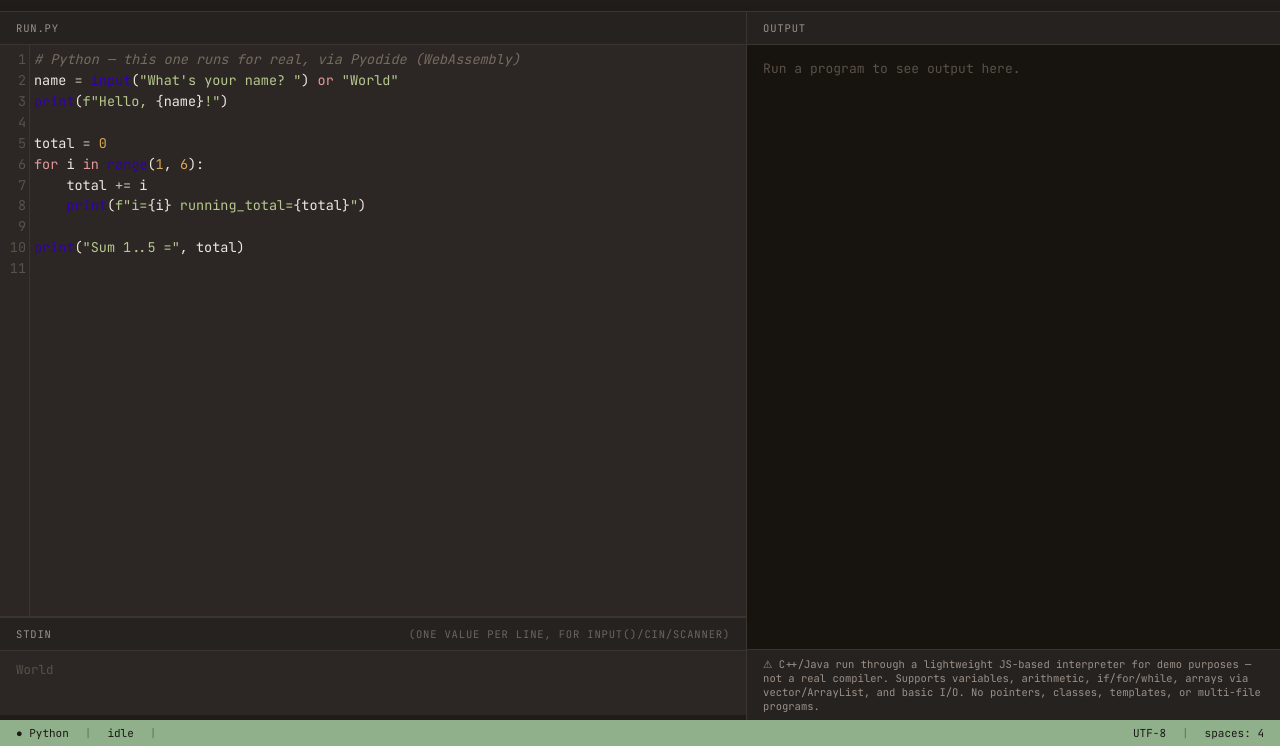
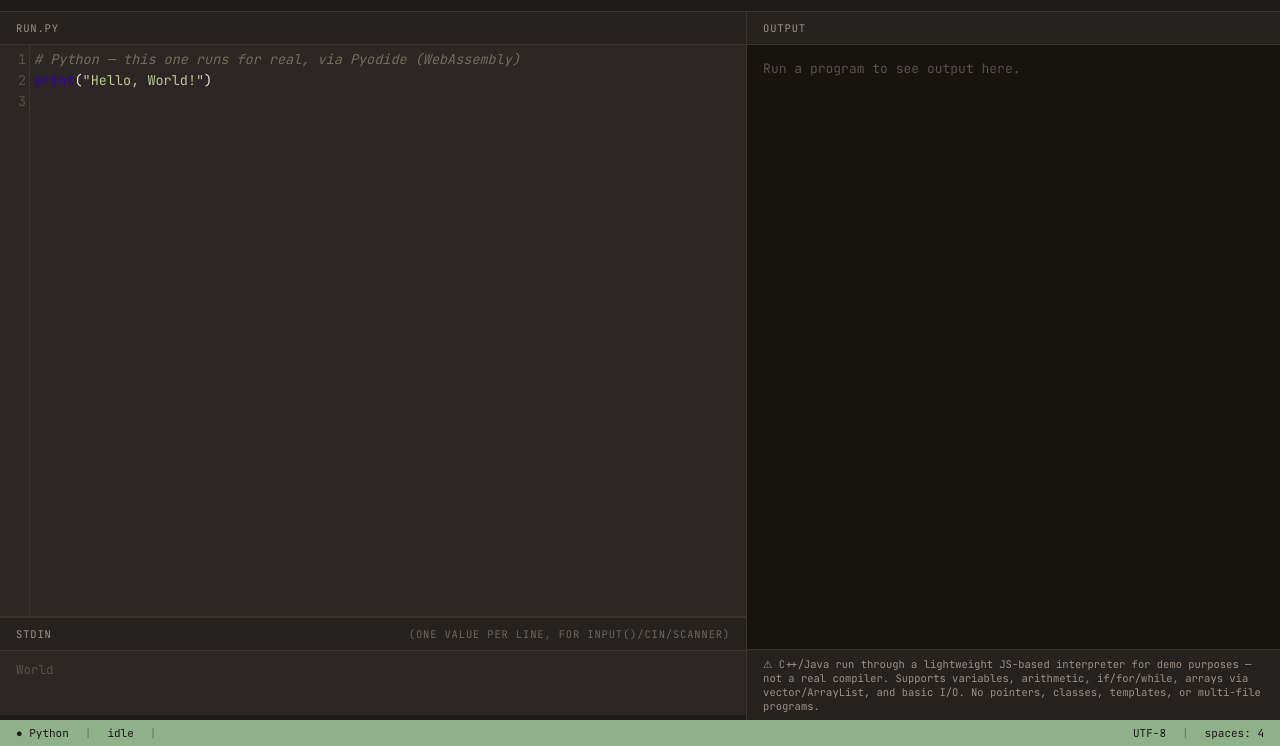
Before and after one commit to Saaeesh-Pednekar/Code-Editor, a plain HTML site: page index.html in a window 1280 px wide. Shown: the part 54-800 px from the top of the page. Drawn offline with nearby package versions, Linux system fonts and the light colour scheme.

Commit message:
Changed the starter code

```diff
--- a/index.html
+++ b/index.html
@@ -291,15 +291,7 @@
    ============================================================ */
 const TEMPLATES = {
 python: `# Python — this one runs for real, via Pyodide (WebAssembly)
-name = input("What's your name? ") or "World"
-print(f"Hello, {name}!")
-
-total = 0
-for i in range(1, 6):
-    total += i
-    print(f"i={i} running_total={total}")
-
-print("Sum 1..5 =", total)
+print("Hello, World!")
 `,
 cpp: `#include <iostream>
 #include <vector>
@@ -307,16 +299,6 @@ using namespace std;
 
 int main() {
     cout << "Hello, World!" << endl;
-
-    vector<int> nums;
-    int sum = 0;
-    for (int i = 1; i <= 5; i++) {
-        nums.push_back(i);
-        sum += i;
-    }
-
-    cout << "Sum 1..5 = " << sum << endl;
-    return 0;
 }
 `,
 java: `import java.util.Scanner;
@@ -324,12 +306,6 @@ java: `import java.util.Scanner;
 public class Main {
     public static void main(String[] args) {
         System.out.println("Hello, World!");
-
-        int sum = 0;
-        for (int i = 1; i <= 5; i++) {
-            sum += i;
-        }
-        System.out.println("Sum 1..5 = " + sum);
     }
 }
 `
```
